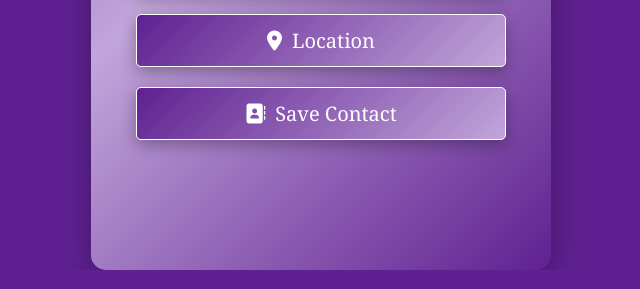
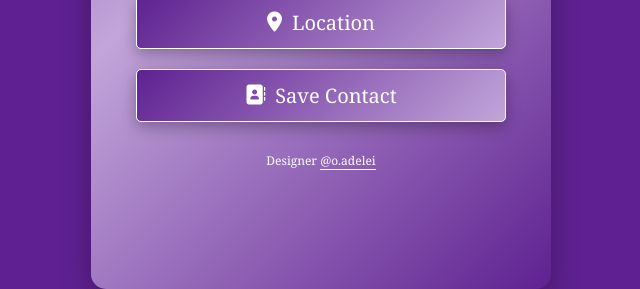
Before and after one commit to PalestinianDesigner/RosesPassion, a plain HTML site: page index.html in a window 1280 px wide. Shown: the part 571-860 px from the top of the page, without its empty margins (319-959 px from the left). Drawn offline with Linux system fonts and the light colour scheme.

Commit message:
index.html

```diff
--- a/index.html
+++ b/index.html
@@ -148,6 +148,23 @@
             --button-gradient-end: #34A853;
             --text-color: #FFFFFF;
         }
+        .footer {
+    margin-top: 20px;
+    font-size: 12px;
+    color: var(--text-color);
+}
+
+.footer a {
+    color: var(--text-color);
+    text-decoration: none;
+    border-bottom: 1px solid var(--text-color);
+}
+
+.footer a:hover {
+    color: #FFD700; /* Gold color on hover */
+    border-bottom-color: #FFD700;
+}
+
 
         @media (min-width: 768px) {
             h1 {
@@ -186,6 +203,10 @@
             <a class="social-button save-contact" href="data:text/vcard;charset=utf-8,BEGIN%3AVCARD%0AVERSION%3A3.0%0AFN%3ARoses%20Passion%0AN%3APassion%3BRoses%3B%3B%3B%0ATEL%3BTYPE%3DCELL%3A%2B972593828851%0AEND%3AVCARD" download="RosesPassion.vcf">
                 <i class="fas fa-address-book"></i> Save Contact
             </a>
+<div class="footer">
+    Designer <a href="https://www.tiktok.com/@oadelei?is_from_webapp=1&sender_device=pc" target="_blank">@o.adelei</a>
+</div>
+
         </div>
     </div>
 </body>
```
